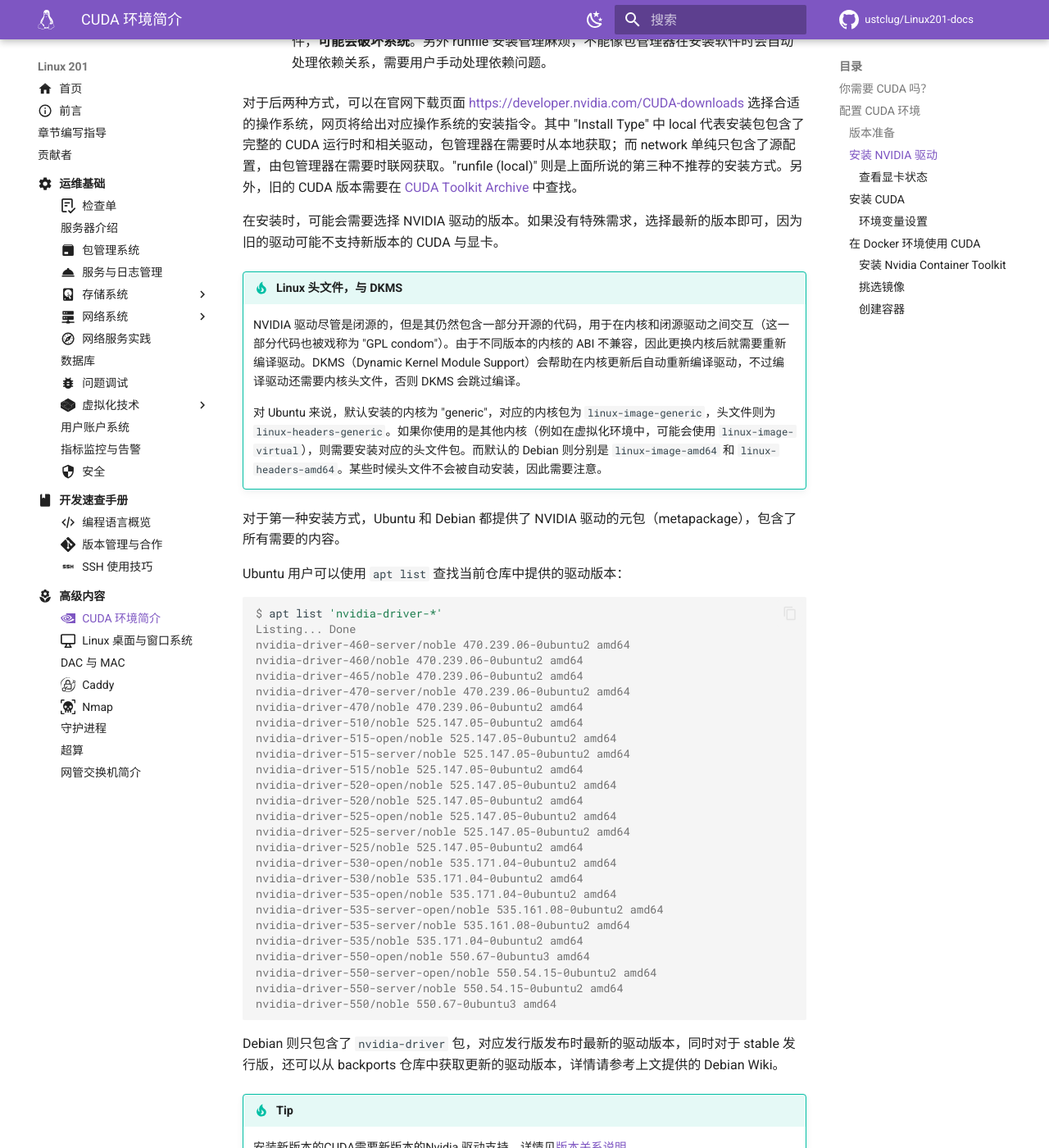
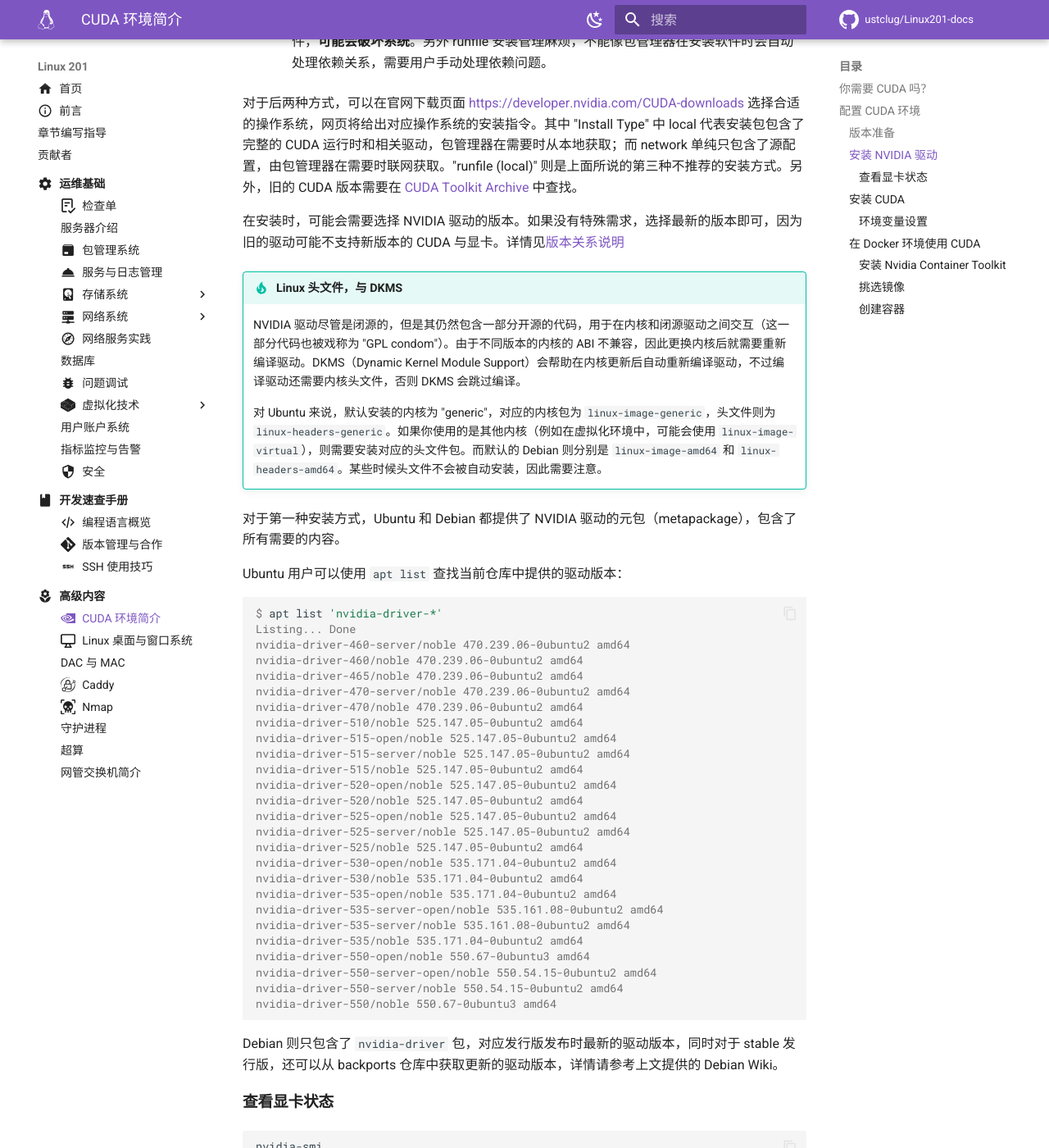
Before and after one commit to ustclug/Linux201-docs, an MkDocs documentation site: the page built from docs/advanced/cuda.md, in a window 1280 px wide and 1400 px high, scrolled down 2527 px. Shown: the whole window at 82% size. Built offline with MkDocs 1.6.1 and Material for MkDocs 9.7.7, drawn with Linux system fonts in a browser that asks for light colours; comment, search, counter and statistics services are not loaded.

Commit message:
advanced/cuda: Removed version tip

````diff
--- a/docs/advanced/cuda.md
+++ b/docs/advanced/cuda.md
@@ -69,7 +69,7 @@
 
 对于后两种方式，可以在官网下载页面 <https://developer.nvidia.com/CUDA-downloads> 选择合适的操作系统，网页将给出对应操作系统的安装指令。其中 "Install Type" 中 local 代表安装包包含了完整的 CUDA 运行时和相关驱动，包管理器在需要时从本地获取；而 network 单纯只包含了源配置，由包管理器在需要时联网获取。"runfile (local)" 则是上面所说的第三种不推荐的安装方式。另外，旧的 CUDA 版本需要在 [CUDA Toolkit Archive](https://developer.nvidia.com/cuda-toolkit-archive) 中查找。
 
-在安装时，可能会需要选择 NVIDIA 驱动的版本。如果没有特殊需求，选择最新的版本即可，因为旧的驱动可能不支持新版本的 CUDA 与显卡。
+在安装时，可能会需要选择 NVIDIA 驱动的版本。如果没有特殊需求，选择最新的版本即可，因为旧的驱动可能不支持新版本的 CUDA 与显卡。详情见[版本关系说明](https://docs.nvidia.com/cuda/cuda-toolkit-release-notes/index.html)
 
 !!! tip "Linux 头文件，与 DKMS"
 
@@ -111,10 +111,6 @@
 ```
 
 Debian 则只包含了 `nvidia-driver` 包，对应发行版发布时最新的驱动版本，同时对于 stable 发行版，还可以从 backports 仓库中获取更新的驱动版本，详情请参考上文提供的 Debian Wiki。
-
-!!! tip Nvidia 驱动版本要求
-
-    安装新版本的CUDA需要新版本的Nvidia 驱动支持。详情见[版本关系说明](https://docs.nvidia.com/cuda/cuda-toolkit-release-notes/index.html)
 
 #### 查看显卡状态
 
````
